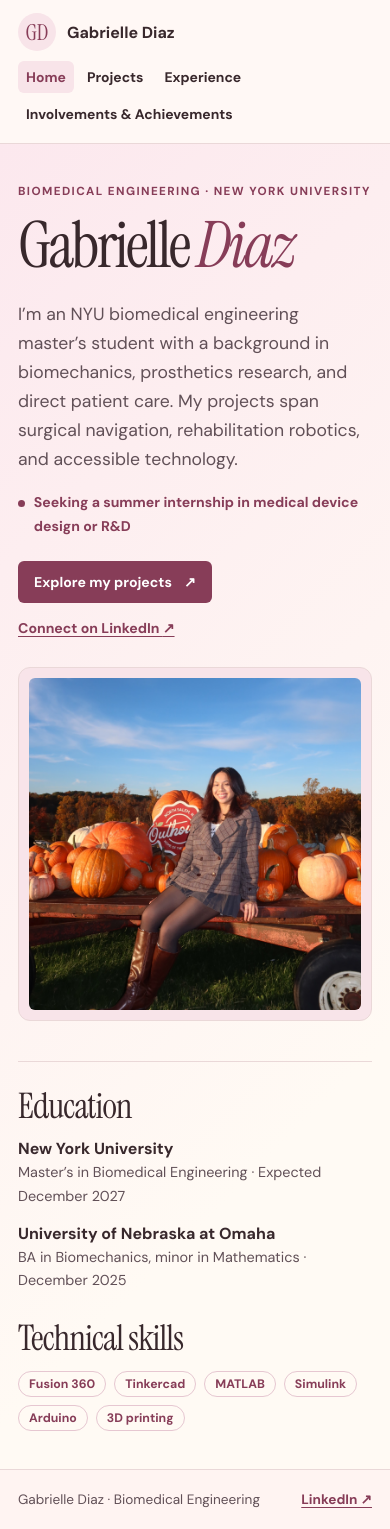
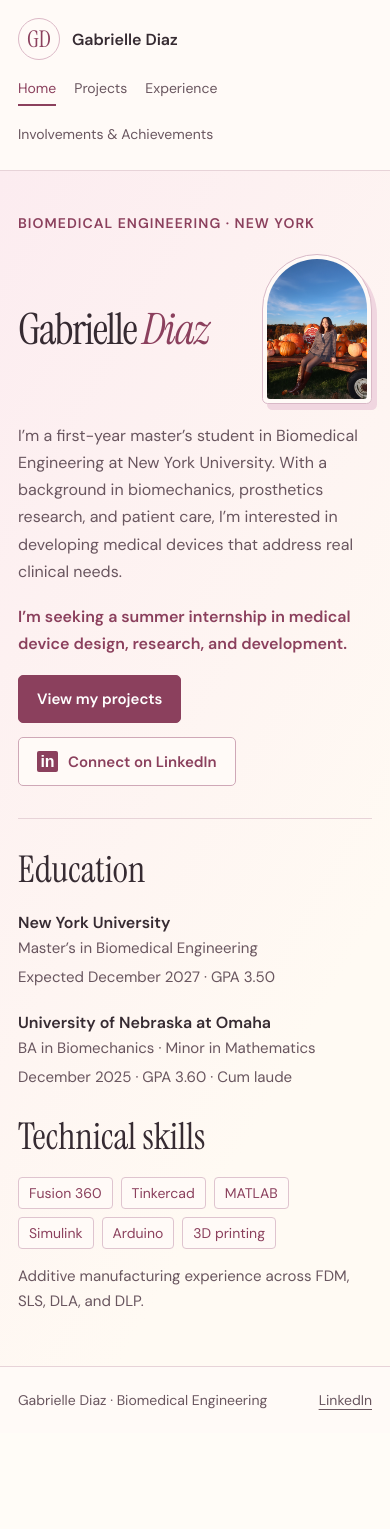
Before and after one commit to matchaluv3rrr/mypersonalwebsite, a plain HTML site: page index.html in a window 390 px wide. After the commit the page ends 1433 px from the top, so only its background shows below. Drawn offline with Linux system fonts and the light colour scheme.

Commit message:
Redesign portfolio with compact portrait and first-year NYU introduction

```diff
--- a/index.html
+++ b/index.html
@@ -8,8 +8,8 @@
 <link rel="preconnect" href="https://fonts.googleapis.com">
 <link rel="preconnect" href="https://fonts.gstatic.com" crossorigin>
 <link href="https://fonts.googleapis.com/css2?family=DM+Sans:wght@400;500;600;700&family=Instrument+Serif:ital@0;1&display=swap" rel="stylesheet">
-<link rel="stylesheet" href="style.css">
-<script src="navigation.js" defer></script>
+<link rel="stylesheet" href="style.css?v=redesign-1">
+<script src="navigation.js?v=redesign-1" defer></script>
 </head>
 <body>
 <a class="skip" href="#main">Skip to content</a>
@@ -28,13 +28,13 @@
   <section id="home" class="page wrap" aria-labelledby="name">
     <div class="hero">
       <div>
-        <p class="eyebrow">Biomedical Engineering · New York University</p>
+        <p class="eyebrow">Biomedical engineering · New York</p>
         <h1 id="name">Gabrielle <em>Diaz</em></h1>
-        <p class="intro-copy">I’m an NYU biomedical engineering master’s student with a background in biomechanics, prosthetics research, and direct patient care. My projects span surgical navigation, rehabilitation robotics, and accessible technology.</p>
-        <p class="status">Seeking a summer internship in medical device design or R&amp;D</p>
+        <p class="intro-copy">I’m a first-year master’s student in Biomedical Engineering at New York University. With a background in biomechanics, prosthetics research, and patient care, I’m interested in developing medical devices that address real clinical needs.</p>
+        <p class="status">I’m seeking a summer internship in medical device design, research, and development.</p>
         <div class="actions">
-          <a class="button" href="#projects">Explore my projects <span aria-hidden="true">↗</span></a>
-          <a class="text-link" href="https://www.linkedin.com/in/gabrielle-diaz-2136762b">Connect on LinkedIn <span aria-hidden="true">↗</span></a>
+          <a class="button" href="#projects">View my projects</a>
+          <a class="linkedin-link" href="https://www.linkedin.com/in/gabrielle-diaz-2136762b" target="_blank" rel="noopener noreferrer"><span class="linkedin-icon" aria-hidden="true">in</span> Connect on LinkedIn</a>
         </div>
       </div>
       <figure class="hero-figure">
@@ -44,12 +44,12 @@
     <div class="home-details">
       <section aria-labelledby="education">
         <h2 id="education">Education</h2>
-        <div class="degree"><strong>New York University</strong><p>Master’s in Biomedical Engineering · Expected December 2027</p></div>
-        <div class="degree"><strong>University of Nebraska at Omaha</strong><p>BA in Biomechanics, minor in Mathematics · December 2025</p></div>
+        <div class="degree"><strong>New York University</strong><p>Master’s in Biomedical Engineering</p><p>Expected December 2027 · GPA 3.50</p></div>
+        <div class="degree"><strong>University of Nebraska at Omaha</strong><p>BA in Biomechanics · Minor in Mathematics</p><p>December 2025 · GPA 3.60 · Cum laude</p></div>
       </section>
       <section aria-labelledby="skills">
         <h2 id="skills">Technical skills</h2>
-        <ul class="tags"><li>Fusion 360</li><li>Tinkercad</li><li>MATLAB</li><li>Simulink</li><li>Arduino</li><li>3D printing</li></ul>
+        <ul class="tags"><li>Fusion 360</li><li>Tinkercad</li><li>MATLAB</li><li>Simulink</li><li>Arduino</li><li>3D printing</li></ul><p class="skills-note">Additive manufacturing experience across FDM, SLS, DLA, and DLP.</p>
       </section>
     </div>
   </section>
@@ -117,6 +117,6 @@
     </div>
   </section>
 </main>
-<footer class="site-footer"><div class="wrap footer-inner"><span>Gabrielle Diaz · Biomedical Engineering</span><a href="https://www.linkedin.com/in/gabrielle-diaz-2136762b">LinkedIn ↗</a></div></footer>
+<footer class="site-footer"><div class="wrap footer-inner"><span>Gabrielle Diaz · Biomedical Engineering</span><a href="https://www.linkedin.com/in/gabrielle-diaz-2136762b">LinkedIn</a></div></footer>
 </body>
 </html>
--- a/navigation.js
+++ b/navigation.js
@@ -20,30 +20,3 @@ function showPage() {
 
 window.addEventListener("hashchange", showPage);
 showPage();
-
-function animateIntroduction() {
-  const introduction = document.querySelector(".intro-copy");
-  const text = introduction.textContent.trim();
-  const accessibleCopy = document.createElement("span");
-  accessibleCopy.className = "visually-hidden";
-  accessibleCopy.textContent = text;
-
-  const animatedCopy = document.createElement("span");
-  animatedCopy.setAttribute("aria-hidden", "true");
-  introduction.replaceChildren(accessibleCopy, animatedCopy);
-  const letters = Array.from(text);
-  let count = 0;
-  const timer = window.setInterval(() => {
-    count = Math.min(count + 2, letters.length);
-    animatedCopy.textContent = letters.slice(0, count).join("");
-    if (count === letters.length) window.clearInterval(timer);
-  }, 20);
-  window.setTimeout(() => {
-    window.clearInterval(timer);
-    animatedCopy.textContent = text;
-  }, 4000);
-}
-
-if (!pages[0].hidden && !window.matchMedia("(prefers-reduced-motion: reduce)").matches) {
-  animateIntroduction();
-}
--- a/style.css
+++ b/style.css
@@ -1,108 +1,105 @@
 :root {
   color-scheme: light;
-  --ink: #38282c;
-  --muted: #615057;
-  --rose: #873d58;
-  --line: #ead8d8;
-  --paper: #fffaf4;
-  --pink: #f8e4e9;
+  --ink: #362b32;
+  --muted: #69565f;
+  --rose: #8b405d;
+  --line: #e7d3d8;
+  --paper: #fffcf7;
+  --pink: #f9e4ec;
   --serif: "Instrument Serif", Georgia, serif;
   font-family: "DM Sans", system-ui, sans-serif;
   color: var(--ink);
   background: var(--paper);
 }
 * { box-sizing: border-box; }
-body { margin: 0; min-height: 100vh; display: flex; flex-direction: column; }
-main { flex: 1; background: linear-gradient(135deg, #fce8ee 0%, #fffaf4 75%); }
-a { color: inherit; text-underline-offset: .22em; }
-a:focus-visible, main:focus-visible { outline: 2px solid var(--rose); outline-offset: 4px; }
-.skip { position: fixed; top: .7rem; left: .7rem; z-index: 3; padding: .75rem 1rem; background: white; transform: translateY(-200%); }
+[hidden] { display: none !important; }
+body { margin: 0; min-height: 100vh; display: flex; flex-direction: column; font-size: 1rem; }
+main { flex: 1; background: linear-gradient(120deg, #fcecf0, #fffaf3 75%); }
+a { color: inherit; text-underline-offset: .25em; }
+a:focus-visible, main:focus-visible { outline: 2px solid var(--rose); outline-offset: 5px; }
+.skip { position: fixed; top: 10px; left: 10px; z-index: 5; padding: 12px; background: white; transform: translateY(-200%); }
 .skip:focus { transform: none; }
-.wrap { width: min(1120px, calc(100% - 88px)); margin-inline: auto; }
-.site-header { border-bottom: 1px solid var(--line); background: #fff8f5; }
-.header-inner, .footer-inner { display: flex; align-items: center; justify-content: space-between; gap: 20px; }
-.header-inner { min-height: 78px; }
-.brand { display: inline-flex; align-items: center; gap: 11px; text-decoration: none; font-weight: 700; white-space: nowrap; }
-.monogram { display: grid; place-items: center; width: 38px; height: 38px; border-radius: 50%; background: var(--pink); color: var(--rose); font: 22px var(--serif); }
-nav { display: flex; flex-wrap: wrap; align-items: center; gap: 5px; }
-nav a { padding: 9px 13px; border-radius: 6px; text-decoration: none; font-size: .87rem; font-weight: 700; }
-nav a:hover, nav a[aria-current="page"] { background: var(--pink); color: var(--rose); }
-.page { padding-block: clamp(38px, 6vw, 72px); }
-.hero { display: grid; grid-template-columns: 1.18fr 1fr; align-items: center; gap: clamp(30px, 6vw, 80px); }
-.eyebrow { color: var(--rose); margin: 0 0 13px; font-size: .73rem; font-weight: 700; letter-spacing: .12em; text-transform: uppercase; }
-h1, h2, h3 { margin: 0; font-family: var(--serif); font-weight: 400; line-height: 1; }
-h1 { font-size: clamp(4rem, 8.9vw, 8rem); letter-spacing: -.043em; }
+.wrap { width: min(1100px, calc(100% - 80px)); margin-inline: auto; }
+.site-header { background: #fffaf7; border-bottom: 1px solid var(--line); }
+.header-inner { display: flex; align-items: center; justify-content: space-between; gap: 24px; min-height: 90px; }
+.brand { display: flex; align-items: center; gap: 12px; font-weight: 600; text-decoration: none; white-space: nowrap; }
+.monogram { width: 42px; height: 42px; display: grid; place-items: center; color: var(--rose); border: 1px solid #dcb9c7; border-radius: 50%; font: 23px var(--serif); }
+nav { display: flex; gap: 20px; flex-wrap: wrap; }
+nav a { text-decoration: none; color: var(--muted); font-size: .875rem; padding-block: 13px; border-bottom: 2px solid transparent; }
+nav a:hover, nav a[aria-current] { color: var(--rose); border-color: var(--rose); }
+.page { padding-block: 60px; }
+.hero { display: grid; grid-template-columns: minmax(0, 1fr) 230px; gap: 72px; align-items: center; padding-block: 22px 46px; }
+.eyebrow { font-size: .875rem; font-weight: 600; color: var(--rose); margin: 0 0 17px; letter-spacing: .075em; text-transform: uppercase; }
+h1, h2, h3 { font-family: var(--serif); font-weight: 400; margin: 0; }
+h1 { font-size: clamp(3.6rem, 7vw, 6.5rem); line-height: 1.02; letter-spacing: -.035em; }
 h1 em { color: var(--rose); }
-h2 { font-size: clamp(3rem, 6vw, 5rem); letter-spacing: -.025em; }
-h3 { font-size: clamp(2rem, 3vw, 2.7rem); line-height: 1.06; }
-p { line-height: 1.65; }
-.intro-copy { color: var(--muted); font-size: 1.1rem; max-width: 490px; margin: 22px 0 17px; }
-.status { display: flex; align-items: baseline; gap: .55rem; color: var(--rose); font-size: .88rem; font-weight: 700; margin: 0 0 23px; }
-.status::before { content: ""; flex: 0 0 7px; height: 7px; border-radius: 50%; background: currentColor; }
-.actions { display: flex; align-items: center; gap: 16px 21px; flex-wrap: wrap; }
-.button, .text-link { font-size: .88rem; font-weight: 700; }
-.button { display: inline-flex; align-items: center; gap: 12px; padding: 12px 16px; background: var(--rose); color: white; border-radius: 6px; text-decoration: none; }
-.button:hover { background: #683046; }
-.text-link { color: var(--rose); }
-.hero-figure { margin: 0; padding: 10px; border: 1px solid var(--line); background: var(--pink); border-radius: 12px; }
-.hero-figure img { display: block; width: 100%; height: auto; aspect-ratio: 1; object-fit: cover; object-position: center 76%; border-radius: 6px; }
-.home-details { display: grid; grid-template-columns: 1.18fr 1fr; gap: 28px; padding-top: 27px; margin-top: 40px; border-top: 1px solid var(--line); }
-.home-details h2 { font-size: 2.2rem; }
-.degree { margin-top: 14px; }
-.degree p { margin: 2px 0 0; color: var(--muted); font-size: .9rem; }
-.tags { list-style: none; display: flex; flex-wrap: wrap; gap: 8px; padding: 0; margin: 15px 0 0; }
-.tags li { border: 1px solid #e6c7d1; border-radius: 999px; padding: 4px 10px; color: var(--rose); font-size: .77rem; font-weight: 700; }
-.page-heading { margin-bottom: 30px; }
-.project-grid { display: grid; grid-template-columns: repeat(2, minmax(0, 1fr)); gap: 16px; }
-.card { background: #fffdf9; border: 1px solid var(--line); border-radius: 9px; padding: clamp(21px, 3.5vw, 37px); }
-.card > p:not(.eyebrow) { margin: 12px 0 0; color: var(--muted); max-width: 68ch; }
-.feature { grid-column: 1 / -1; background: var(--pink); }
+h2 { font-size: clamp(2.8rem, 5vw, 4.5rem); line-height: 1.05; }
+h3 { font-size: 2rem; line-height: 1.12; }
+p { line-height: 1.7; }
+.intro-copy { margin: 24px 0 16px; color: var(--muted); font-size: 1.1rem; max-width: 650px; }
+.status { color: var(--rose); max-width: 600px; margin: 0 0 24px; font-weight: 600; }
+.actions { display: flex; gap: 14px; align-items: center; flex-wrap: wrap; }
+.button, .linkedin-link { display: inline-flex; align-items: center; gap: 10px; padding: 13px 18px; border-radius: 5px; text-decoration: none; font-weight: 600; font-size: .94rem; }
+.button { background: var(--rose); color: white; border: 1px solid var(--rose); }
+.button:hover { background: #71334c; }
+.linkedin-link { border: 1px solid #cfa8b7; color: var(--rose); background: #fffaf7; }
+.linkedin-link:hover { background: var(--pink); }
+.linkedin-icon { background: var(--rose); color: white; border-radius: 2px; width: 21px; height: 21px; font: bold 16px/21px Arial, sans-serif; text-align: center; }
+.hero-figure { width: 230px; margin: 0; padding: 7px; border: 1px solid #d9b9c7; border-radius: 120px 120px 12px 12px; background: #fffaf7; box-shadow: 12px 14px 0 #f0d6e0; }
+.hero-figure img { display: block; width: 100%; height: 290px; object-fit: cover; object-position: center 71%; border-radius: 110px 110px 7px 7px; }
+.home-details { display: grid; grid-template-columns: 1.15fr 1fr; gap: 70px; padding-top: 32px; border-top: 1px solid var(--line); }
+.home-details h2 { font-size: 2.3rem; }
+.degree { margin-top: 22px; }
+.degree strong { font-weight: 600; }
+.degree p { margin: 3px 0; color: var(--muted); font-size: .94rem; }
+.tags { display: flex; flex-wrap: wrap; list-style: none; padding: 0; margin: 20px 0 0; gap: 8px; }
+.tags li { font-size: .875rem; border: 1px solid #dfc4cf; background: #fffaf7; border-radius: 4px; padding: 6px 10px; color: var(--rose); }
+.skills-note { color: var(--muted); font-size: .94rem; }
+.page-heading { margin-bottom: 32px; }
+.project-grid { display: grid; grid-template-columns: repeat(2, minmax(0, 1fr)); gap: 22px; }
+.card { background: #fffcf7; border: 1px solid var(--line); border-top: 3px solid #d6a4b8; border-radius: 6px; padding: 30px; }
+.card > p:not(.eyebrow) { margin: 15px 0 0; color: var(--muted); }
+.feature { grid-column: 1 / -1; background: #f9e4ec; }
+.feature p { max-width: 800px; }
 @media (hover: hover) {
-  #projects .card {
-    position: relative;
-    transition: background-color 180ms ease, border-color 180ms ease, box-shadow 180ms ease, transform 180ms ease;
-  }
-  #projects .card:hover {
-    z-index: 1;
-    background-color: #fff0f4;
-    border-color: #dba9bc;
-    box-shadow: 0 8px 24px #b9658a33, 0 0 14px #f1aac766;
-  }
+  #projects .card { position: relative; transition: box-shadow 180ms, background-color 180ms; }
+  #projects .card:hover { background: #fff0f5; box-shadow: 0 8px 24px #b9658a33; z-index: 1; }
 }
 @media (hover: hover) and (prefers-reduced-motion: no-preference) {
-  #projects .card:hover { transform: translateY(-2px) scale(1.02); }
+  #projects .card { transition: transform 180ms, box-shadow 180ms, background-color 180ms; }
+  #projects .card:hover { transform: translateY(-3px) scale(1.01); }
 }
-.entries { max-width: 950px; }
-.entry { display: grid; grid-template-columns: 175px 1fr; gap: 20px; border-top: 1px solid var(--line); padding-block: 22px; }
-.entry p { margin: 7px 0 0; color: var(--muted); }
-.entry .meta { margin: 0; font-size: .87rem; }
-.entry .meta span { display: block; }
-.entry .organization { color: var(--rose); font-weight: 700; }
-.record-list { list-style: none; padding: 0; margin: 18px 0 0; }
-.record-list li { border-top: 1px solid var(--line); padding-block: 13px; }
-.record-list span { display: block; color: var(--muted); font-size: .9rem; margin-top: 4px; }
-.site-footer { border-top: 1px solid var(--line); background: #fff4f2; }
-.footer-inner { padding-block: 21px; font-size: .85rem; color: var(--muted); }
-.footer-inner a { color: var(--rose); font-weight: 700; }
-@media (max-width: 880px) {
-  .wrap { width: calc(100% - 48px); }
-  .header-inner { flex-wrap: wrap; gap: 10px; padding-block: 13px; }
+.entry { display: grid; grid-template-columns: 190px 1fr; gap: 30px; padding-block: 28px; border-top: 1px solid var(--line); }
+.entry .meta { font-size: .875rem; margin: 0; color: var(--muted); }
+.meta span { display: block; }
+.entry p { color: var(--muted); margin: 12px 0 0; }
+.entry .organization { color: var(--rose); font-weight: 600; }
+.record-list { list-style: none; padding: 0; margin: 22px 0 0; }
+.record-list li { padding-block: 16px; border-top: 1px solid var(--line); }
+.record-list span { display: block; color: var(--muted); font-size: .94rem; margin-top: 6px; }
+.site-footer { background: #fffaf7; border-top: 1px solid var(--line); }
+.footer-inner { display: flex; align-items: center; justify-content: space-between; gap: 20px; padding-block: 24px; color: var(--muted); font-size: .875rem; }
+@media (max-width: 980px) {
+  .header-inner { flex-wrap: wrap; padding-block: 18px; gap: 12px; }
+  .hero { gap: 35px; }
 }
-@media (max-width: 670px) {
+@media (max-width: 700px) {
   .wrap { width: calc(100% - 36px); }
-  .header-inner { align-items: flex-start; flex-direction: column; }
-  nav a { padding: 7px 8px; }
-  .hero, .home-details, .project-grid, .entry { grid-template-columns: 1fr; }
-  .entry { gap: 8px; }
-  .entry .meta span { display: inline; }
-  .entry .meta span::before { content: " · "; }
+  nav { gap: 12px 18px; }
+  nav a { padding-block: 7px; }
+  .page { padding-block: 36px; }
+  .hero { grid-template-columns: minmax(0, 1fr) 110px; gap: 18px; align-items: start; padding-block: 5px 32px; }
+  .hero > div { display: contents; }
+  .hero .eyebrow { grid-column: 1 / -1; margin: 0; }
+  h1 { grid-column: 1; font-size: clamp(2.7rem, 9vw, 4rem); align-self: center; }
+  .hero-figure { grid-column: 2; grid-row: 2; width: 110px; padding: 4px; box-shadow: 5px 6px 0 #f0d6e0; }
+  .hero-figure img { height: 140px; }
+  .intro-copy, .status, .actions { grid-column: 1 / -1; margin: 0; }
+  .intro-copy { font-size: 1rem; }
+  .home-details, .project-grid, .entry { grid-template-columns: 1fr; gap: 25px; }
+  .card { padding: 24px; }
+  .entry { gap: 10px; }
+  .meta span { display: inline; }
+  .meta span::before { content: " · "; }
+  .footer-inner { flex-wrap: wrap; }
 }
-
-.visually-hidden {
-  position: absolute;
-  width: 1px;
-  height: 1px;
-  overflow: hidden;
-  clip-path: inset(50%);
-  white-space: nowrap;
-}
```
